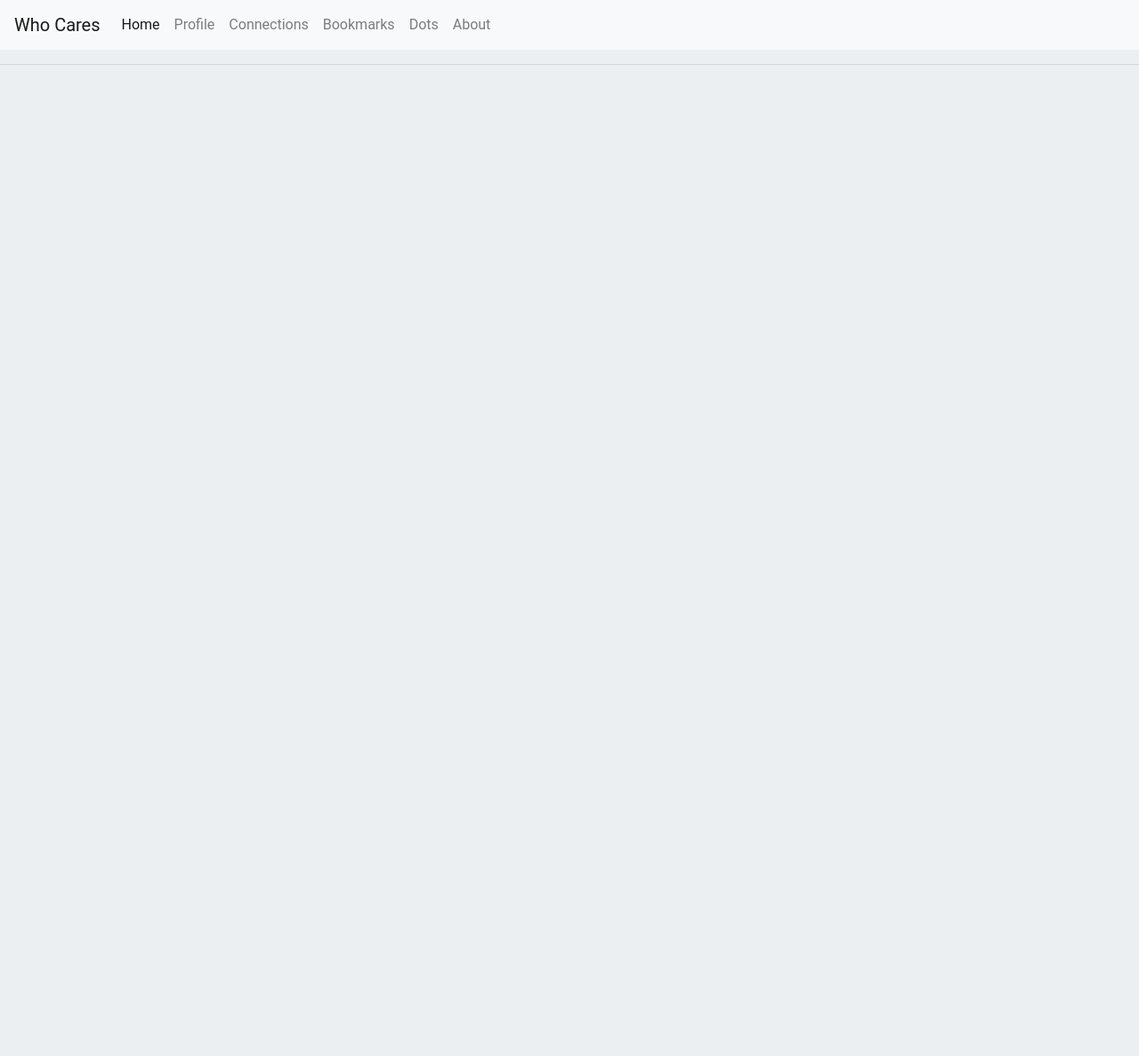
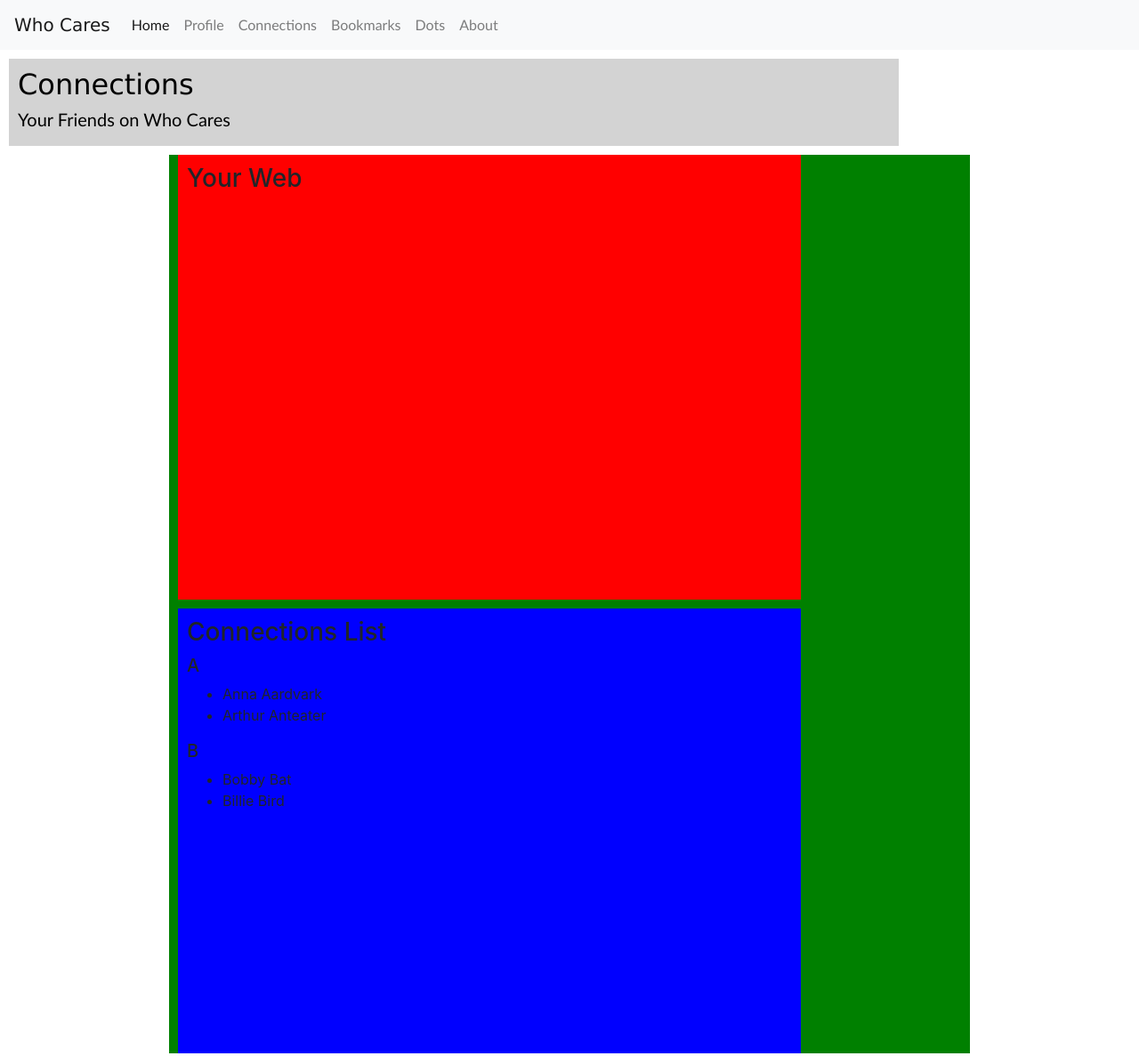
Before and after one commit to imanhussain/CS323-KIAK, a plain HTML site: page public/connections.html in a window 1280 px wide. Shown: the whole page at 89% size. Before the commit the page ends 800 px from the top, so only its background shows below. Drawn offline with nearby package versions, Linux system fonts and the light colour scheme; some packages are replaced by stand-ins of ours.

Commit message:
anna's changes

```diff
--- a/public/connections.html
+++ b/public/connections.html
@@ -21,11 +21,11 @@
     <script defer src="/__/firebase/init.js"></script>
 
 
-    <style media="screen">
+    <!-- <style media="screen">
       body {
         background: #ECEFF1; color: rgba(0,0,0,0.87); font-family: Roboto, Helvetica, Arial, sans-serif; margin: 0; padding: 0; }
       }
-    </style>
+    </style> -->
   </head>
   <body id="connectionsPage">
 
@@ -46,10 +46,32 @@
       </div>
     </nav>
 
-    <div>
-      <h2 id="Connections"></h2>
-      <h5 id="Your friends on Who Cares"></h5>
-      <hr>
+    <div class= "pageHeader">
+      <h2 class="title">Connections</h2>
+      <h5 class="subtitle">Your Friends on Who Cares</h5>
+    </div>
+
+    <div class = "page">
+
+      <div class= "connectionsWeb">
+        <h3>Your Web</h3>
+
+      </div>
+
+      <div class= "connectionsList">
+        <h3>Connections List</h3>
+        <h5>A</h5>
+          <ul>
+            <li> Anna Aardvark </li>
+            <li> Arthur Anteater </li>
+          </ul>
+        <h5>B</h5>
+          <ul>
+            <li>Bobby Bat</li>
+            <li>Billie Bird</li>
+          </ul>
+      </div>
+
     </div>
 
 <!-- source scrips for boostrap -->
--- a/public/style.css
+++ b/public/style.css
@@ -1,34 +1,80 @@
+/*
+
+  CS323 Who Cares Style Sheet
+
+*/
+
+body {
+  background-color: white;
+}
+
+.navbar-brand {
+  font-family: "Lucida Grande", Monaco, monospace;
+}
+
+.navbar-nav {
+  font-family: "Trebuchet MS", Helvetica, sans-serif;
+}
+
+.pageHeader {
+  background-color: lightgrey;
+  margin: 10px;
+  padding: 10px;
+
+  width: 1000px;
+}
+
+.title {
+  color: black;
+  font-family: "Lucida Grande", Monaco, monospace;
+}
+
+.subtitle {
+  color: black;
+  font-family: "Trebuchet MS", Helvetica, sans-serif;
+}
+
+.connectionsWeb{
+  background-color: red;
+  margin: 10px;
+  padding: 10px;
+
+  width: 700px;
+  height: 500px;
+}
+
+.page {
+  background-color: green;
+  width: 900px;
+  margin: 0 auto;
+}
+
+.connectionsList{
+  background-color: blue;
+  margin: 10px;
+  padding: 10px;
+
+  width: 700px;
+  height: 500px;
+
+}
+
+/*
+below is code that was here before.... NO clue what it does so let's nix it when we can
 
 body {color: rgba(0,0,0,0.87); font-family: Roboto, Helvetica, Arial, sans-serif; margin: 0; padding: 0; }
-
 #message { background: white; max-width: 360px; margin: 100px auto 16px; padding: 32px 24px; border-radius: 3px; }
-
 #message h2 { color: black; font-weight: bold; font-size: 16px; margin: 0 0 8px; text-align: center;}
-
 #message h1 { font-size: 22px; font-weight: 300; color: rgba(0,0,0,0.6); margin: 0 0 16px;}
-
 #message p { line-height: 140%; margin: 16px 0 24px; font-size: 14px; }
-
 #message a { display: block; text-align: center; text-transform: uppercase; text-decoration: none; color: white; padding-: 16px; border-radius: 4px; }
-
-#message, #message a { box-shadow: 0 1px 3px rgba(0,0,0,0.12), 0 1px 2px rgba(0,0,0,0.24); }
-
+#message, #message a { box-shadow: 0 1px 3px rgba(0,0,0,0.12), 0 1px 2px rgba(0,0,0,0.24); } */
 /* #message {display: flex; justify-content: center;}  */
-
-#load { color: rgba(0,0,0,0.4); text-align: center; font-size: 13px; }
-
-#welcome { margin-left: 20px; margin-right: 50px; border: 2px solid black;border-radius: 5px; padding-bottom: 20px; padding-top: 20px;}
-
+/* #load { color: rgba(0,0,0,0.4); text-align: center; font-size: 13px; } */
+/* #welcome { margin-left: 20px; margin-right: 50px; border: 2px solid black;border-radius: 5px; padding-bottom: 20px; padding-top: 20px;}
 #connection-info { margin-left: 50px; border: 2px solid black;border-radius: 5px; padding-bottom: 20px; padding-top: 20px;}
-
 @media (max-width: 600px) {
   body, #message { margin-top: 0; background: white; box-shadow: none; }
   body { border-top: 16px solid #ffa100; }
   #welcome {color: black; font-weight: bold; font-size: 16px;}
-
-.profilePage {background-color: #8bf0ba }
-.connectionsPage { background-color: #0e0fed }
-.dotsPage { background-color: #94f0f1}
-.aboutPage { background-color: #ffdc6a}
-.homePage { background-color: #ffdc6a }
-.bookmarksPage { background-color: #f2b1d8 }
+*/
```
Also changed, not shown: 1 other file.
